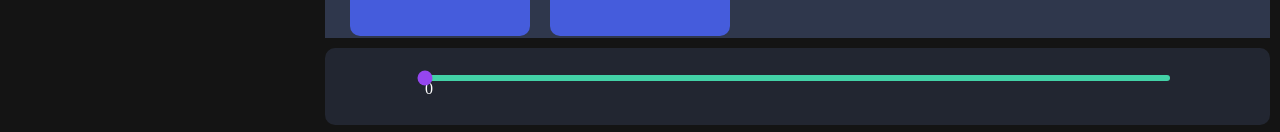
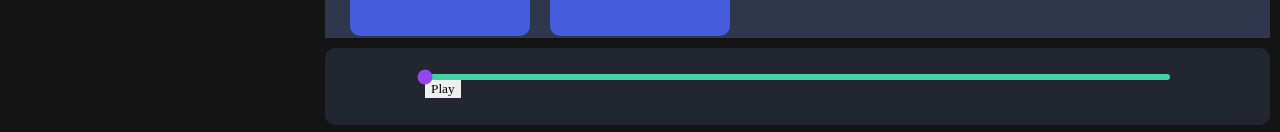
Before and after one commit to foresec/drop-the-wave, a Next.js app: page /home in a window 1280 px wide. Shown: the part 665-797 px from the top of the page. Built offline with nearby package versions, Linux system fonts and the light colour scheme; a web font is replaced by a local one.

Commit message:
[FEAT] slideX의 최소최대길이 추가, 원 전의 슬라이드 길이만큼 색 변경, public에서의 오디오 기능

```diff
--- a/src/components/player/BasicPlaySlider.tsx
+++ b/src/components/player/BasicPlaySlider.tsx
@@ -1,28 +1,59 @@
 import { css } from "@emotion/react";
-import { useState, MouseEvent } from "react";
+import { useState, MouseEvent, useEffect } from "react";
 
 export default function BasicPlaySlider() {
   const [slideX, setSlideX] = useState(0);
+  const [audio] = useState(new Audio("/colour.mp3"));
+  const [isPlaying, setIsPlaying] = useState(false);
+	const [isDragging, setIsDragging] = useState(false);
 
   // click시 이동
   const handleMouseDown = (e: MouseEvent<HTMLDivElement>) => {
-    // target: 이벤트가 발생한 실제요소
-    // currentTarget : 이벤트핸들러가 실행되고 있는 요소(내부 원이 움직여도 여기서 currentTarget은 sliderwrapper임)
-    // div의 width를 가져옴
     const sliderWidth = e.currentTarget.clientWidth;
-    // 사용자가 클릭한 위치의 x좌표와, event handling된 div 요소와 왼쪽 경계 사이의 거리의 차를 계산함
     const offsetX = e.clientX - e.currentTarget.getBoundingClientRect().left;
-    // 비율계산
-    const newX = (offsetX / sliderWidth) * 100;
+    const newX = Math.min(100, Math.max(0, (offsetX / sliderWidth) * 100));
     setSlideX(newX);
+
+		// audio duration중 click한 만큼 이동
+    const duration = audio.duration;
+    const newTime = (newX / 100) * duration;
+    audio.currentTime = newTime;
   };
+
+	// public mp3 재생
+  const handlePlay = () => {
+    if (!isPlaying) {
+      audio.play();
+      setIsPlaying(true);
+    } else {
+      audio.pause();
+      setIsPlaying(false);
+    }
+  };
+
+  useEffect(() => {
+		// audio의 현재 시간으로 slideX계산
+    const updateSlidePosition = () => {
+      const currentTime = audio.currentTime;
+      const duration = audio.duration;
+      const newX = (currentTime / duration) * 100;
+      setSlideX(newX);
+    };
+
+    audio.addEventListener("timeupdate", updateSlidePosition);
+
+    return () => {
+      audio.removeEventListener("timeupdate", updateSlidePosition);
+    };
+  }, [audio]);
 
   return (
     <div css={basicplaySliderWrapperCSS}>
       <div css={basicplaySlideWrapperCSS} onMouseDown={handleMouseDown}>
-        <div css={[grabCircleCSS, { left: `${slideX}%` }]}></div>
+        <div css={[barBackgroundCSS, { width: `${slideX}%` }]} />
+        <div css={[grabCircleCSS, { left: `${slideX}%` }]} />
       </div>
-      <div>{Math.round(slideX)}</div>
+      <button onClick={handlePlay}>Play</button> {/* 재생 버튼 */}
     </div>
   );
 }
@@ -48,5 +79,13 @@ const grabCircleCSS = css`
   border-radius: 100%;
   top: 50%;
   transform: translate(-50%, -50%);
-  transition: left 0.2s ease;
 `;
+
+const barBackgroundCSS = css`
+  position: absolute;
+  top: 0;
+  left: 0;
+  height: 100%;
+  background-color: var(--default-purple-color);
+  border-radius: 5px;
+`;
```
Also changed, not shown: 1 other file (tests, documents, lock files or other folders).
